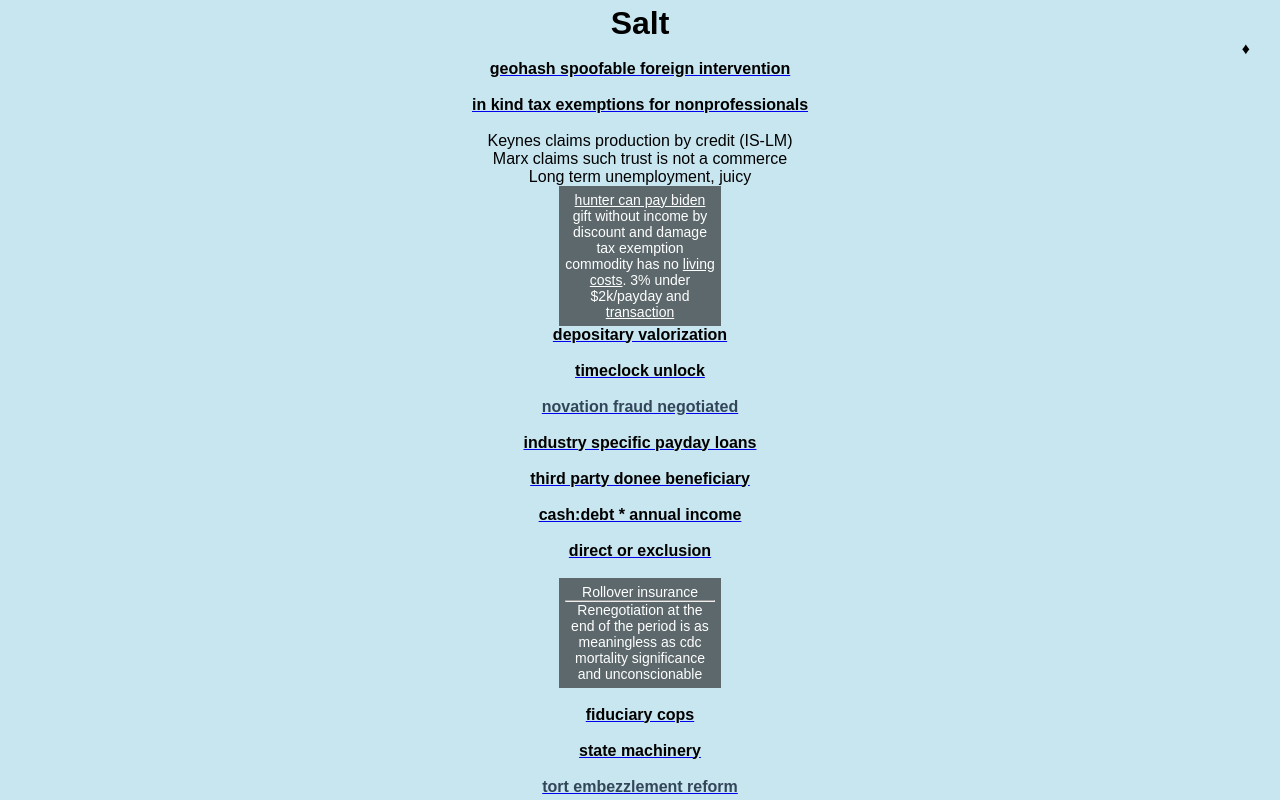
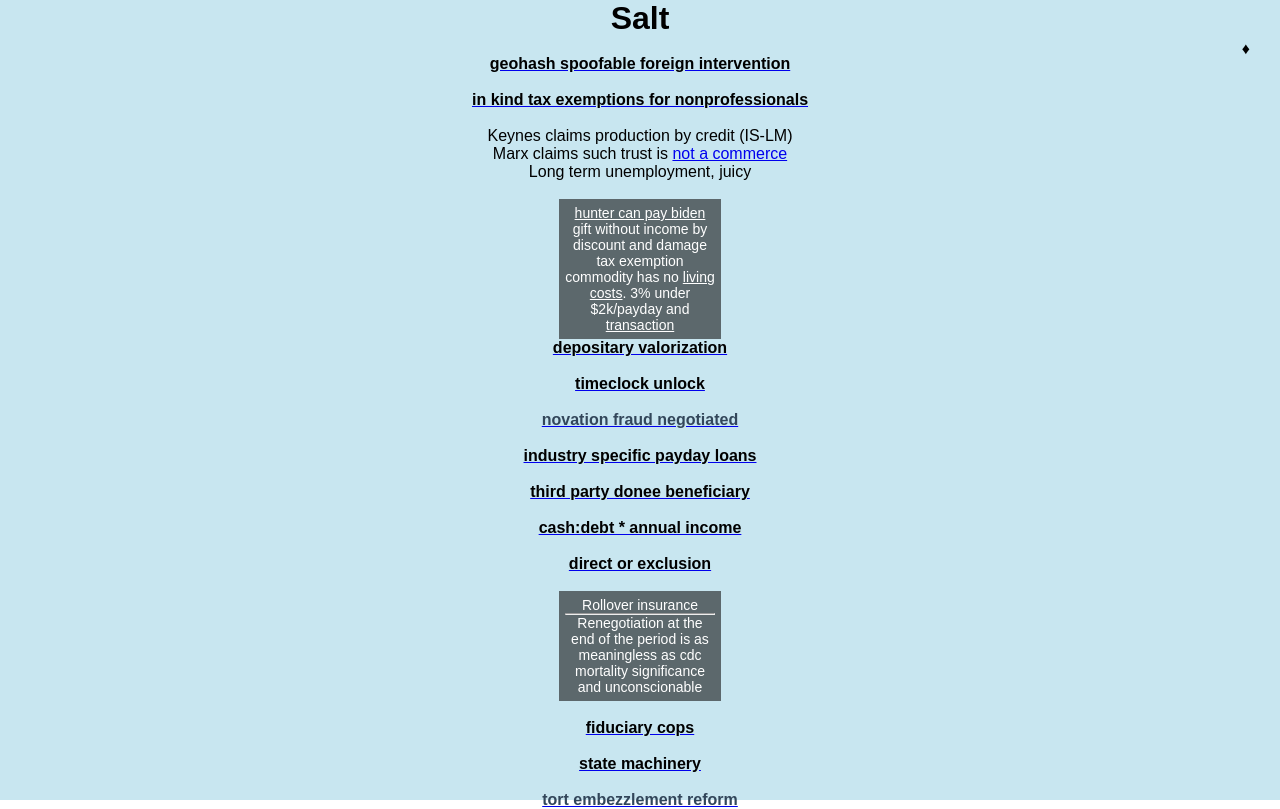
Before and after one commit to NickCarducci/sausage, a React (Create React App) app: page / in a window 1280 px wide. Built offline with nearby package versions, Linux system fonts and the light colour scheme.

Commit message:
Update SaltBank.js

```diff
--- a/src/SaltBank.js
+++ b/src/SaltBank.js
@@ -76,11 +76,16 @@ class SaltBank extends React.Component {
             <h4 {...setting(2)}>in kind tax exemptions for nonprofessionals</h4>
           </a>
           <br />
-          Keynes claims production by credit (IS-LM)
-          <br />
-          Marx claims such trust is not a commerce
-          <br />
-          Long term unemployment, juicy
+          <span>
+            Keynes claims production by credit (IS-LM)
+            <br />
+            Marx claims such trust is{" "}
+            <a href="https://www.quora.com/unanswered/Is-the-Affordable-Care-Act-subsidy-spent-only-on-select-units">
+              not a commerce
+            </a>
+            <br />
+            Long term unemployment, juicy
+          </span>
           <br />
           <div
             style={{
```
